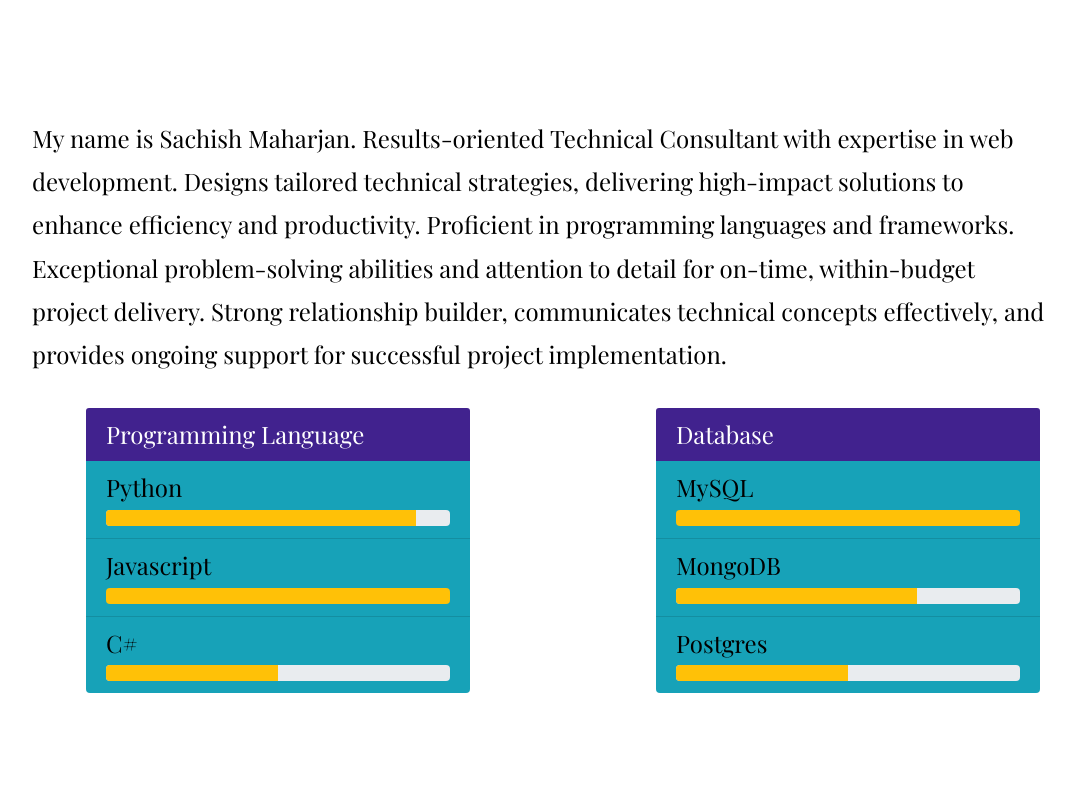
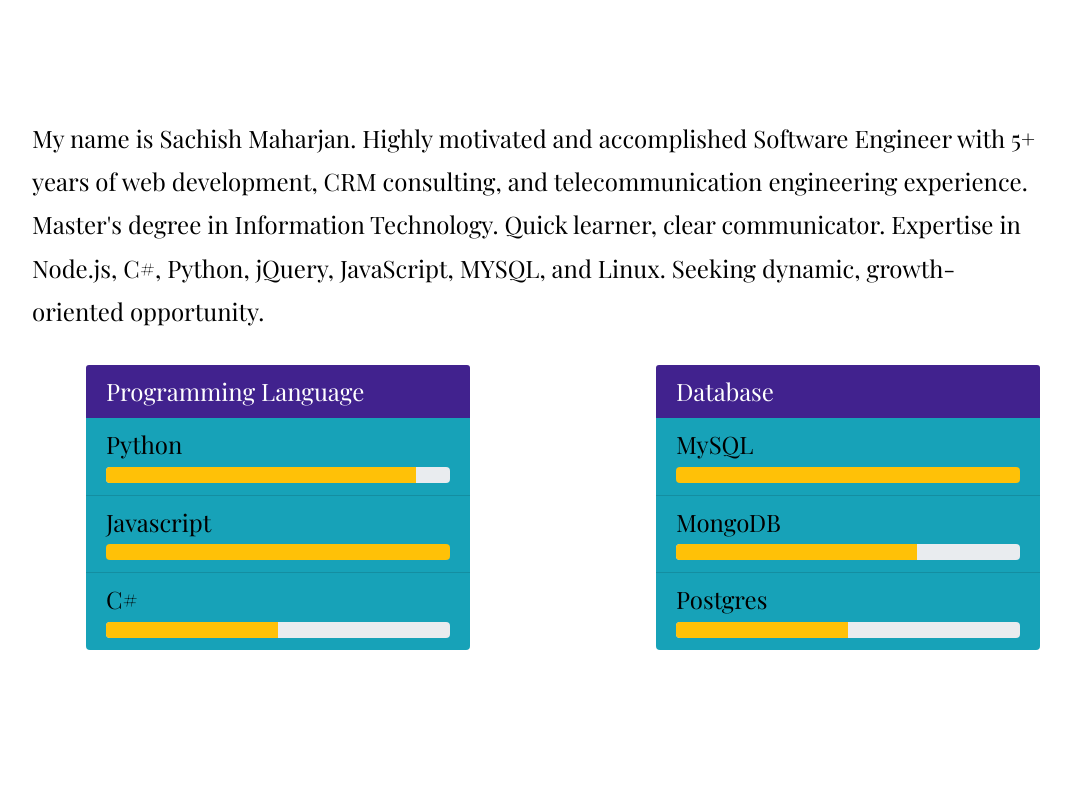
Before and after one commit to sachishMaharjan/Resume, a plain HTML site: page index.html in a window 1280 px wide. Shown: the part 931-1720 px from the top of the page, without its empty margins (77-1152 px from the left). Drawn offline with nearby package versions, Linux system fonts and the light colour scheme.

Commit message:
Change on index.html

```diff
--- a/index.html
+++ b/index.html
@@ -120,10 +120,7 @@
     <div class="container">
       <div class="row">
         <div class="col-lg-11 ml-4  text-left">
-          <p class="font-secondary paragraph-lg text-dark">My name is Sachish Maharjan. Results-oriented Technical Consultant with expertise in web development.
-            Designs tailored technical strategies, delivering high-impact solutions to enhance efficiency and productivity. Proficient in programming languages and frameworks.
-            Exceptional problem-solving abilities and attention to detail for on-time, within-budget project delivery. Strong relationship builder, communicates technical
-            concepts effectively, and provides ongoing support for successful project implementation.
+          <p class="font-secondary paragraph-lg text-dark">My name is Sachish Maharjan. Highly motivated and accomplished Software Engineer with 5+ years of web development, CRM consulting, and telecommunication engineering experience. Master's degree in Information Technology. Quick learner, clear communicator. Expertise in Node.js, C#, Python, jQuery, JavaScript, MYSQL, and Linux. Seeking dynamic, growth-oriented opportunity.
 
       </div>
           <div class="col-md-12 mx-auto mt-2 text-left">
@@ -244,7 +241,7 @@
           <img src="images/experience/icon-1.png" alt="icon">
           <p class="mb-0">Jan 2022 - Present </p>
           <h4>D365 Technical Consultant</h4>
-          <h6 class="text-light">Metro Homes</h6>
+          <h6 class="text-light">D365 group</h6>
         </div>
         <div class="col-lg-3 col-md-4 text-center">
           <img src="images/experience/icon-1.png" alt="icon">
```
